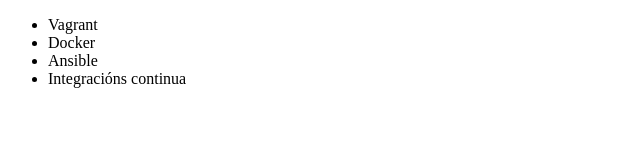
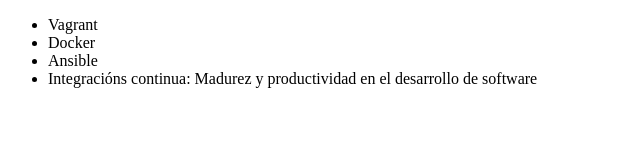
Before and after one commit to alejo-one-code/alura-git, a plain HTML site: page index.html in a window 1280 px wide. Shown: the whole page, without its empty margins (0-640 px from the left). Drawn offline with Linux system fonts and the light colour scheme.

Commit message:
Renombrando curso de integracion continua

```diff
--- a/index.html
+++ b/index.html
@@ -9,7 +9,7 @@
          <li> Vagrant </li>
          <li> Docker </li>
          <li> Ansible </li>
-         <li> Integracións continua </li>
+         <li> Integracións continua: Madurez y productividad en el desarrollo de software </li>
      </ul>
 </body>
 </html>
```
